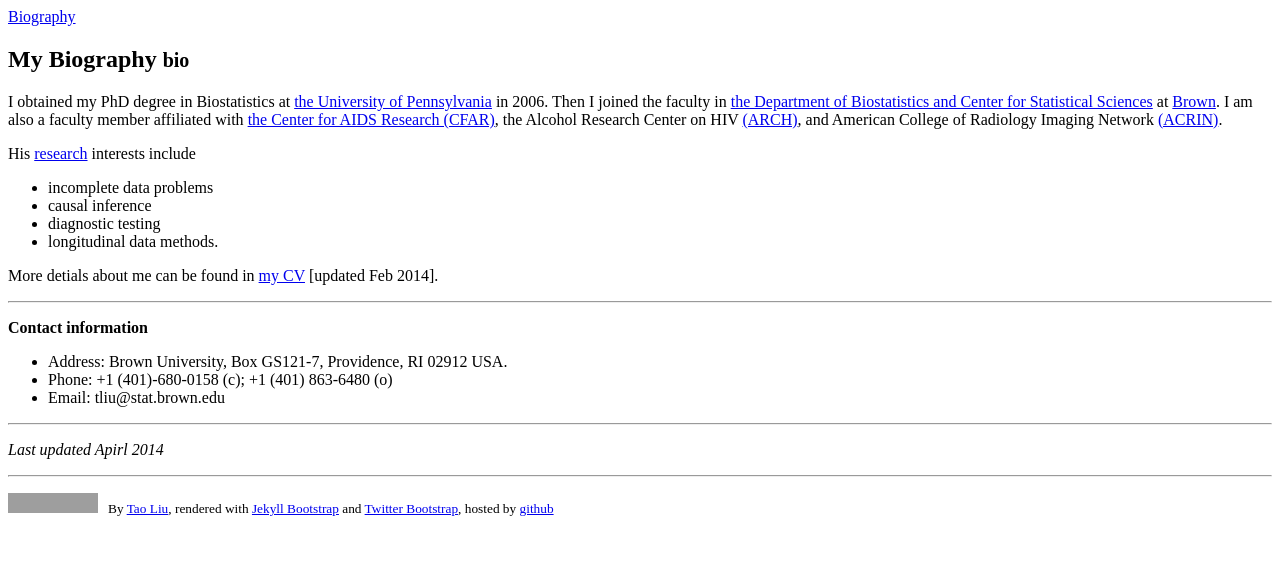
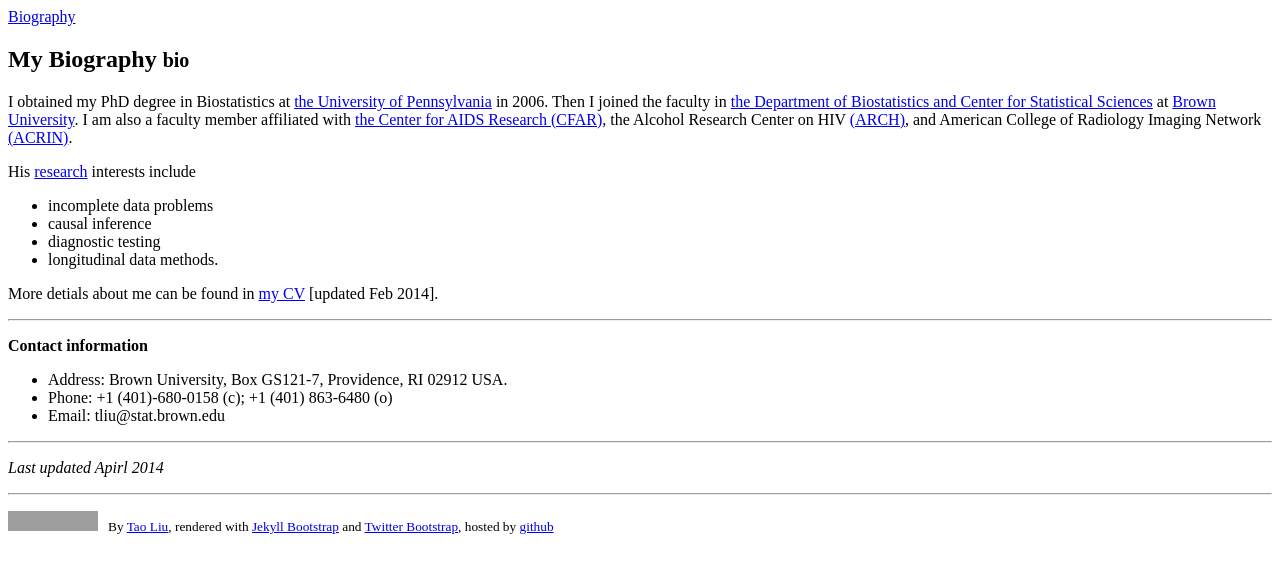
Before and after one commit to taotliu/my_bio, a Jekyll site: the page built from index.md, in a window 1280 px wide. Shown: the top 573 px of the page. Built offline with Jekyll 4.4.1, drawn with Linux system fonts in a browser that asks for light colours; grey boxes are pictures that could not be loaded.

Commit message:
bio updated

```diff
--- a/index.md
+++ b/index.md
@@ -4,9 +4,9 @@ title: My Biography
 tagline: bio
 ---
 
-I obtained my PhD degree in Biostatistics at [the University of Pennsylvania](http://upenn.edu) in 2006. Then I joined the faculty in [the Department of Biostatistics and Center for Statistical Sciences](http://stat.brown.edu) at [Brown](http://brown.edu). I am also a faculty member affiliated with [the Center for AIDS Research (CFAR)](http://lifespan.org), the Alcohol Research Center on HIV [(ARCH)](http://www.brown.edu/academics/medical/alcohol-research-center-on-hiv/), and American College of Radiology Imaging Network [(ACRIN)](http://acrin.org).
+I obtained my PhD degree in Biostatistics at [the University of Pennsylvania](http://www.upenn.edu) in 2006. Then I joined the faculty in [the Department of Biostatistics and Center for Statistical Sciences](http://stat.brown.edu) at [Brown University](http://brown.edu). I am also a faculty member affiliated with [the Center for AIDS Research (CFAR)](http://lifespan.org), the Alcohol Research Center on HIV [(ARCH)](http://www.brown.edu/academics/medical/alcohol-research-center-on-hiv/), and American College of Radiology Imaging Network [(ACRIN)](http://acrin.org).
 
-His [research](htt://taotliu.github.io/my_research) interests include
+His [research](http://taotliu.github.io/my_research) interests include
 
 - incomplete data problems
 - causal inference
```
